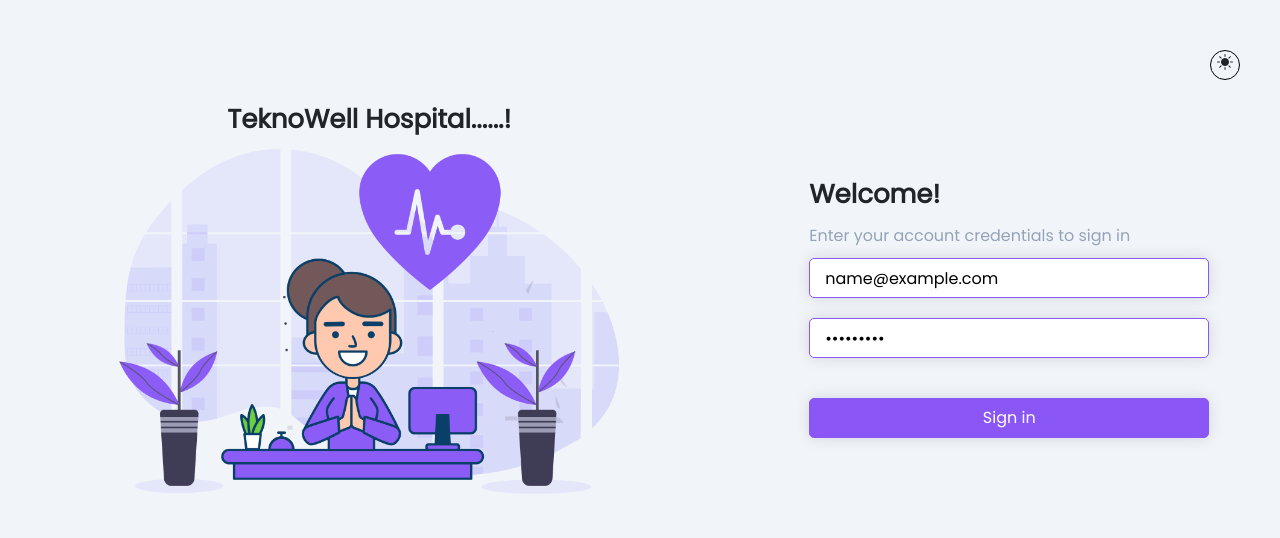
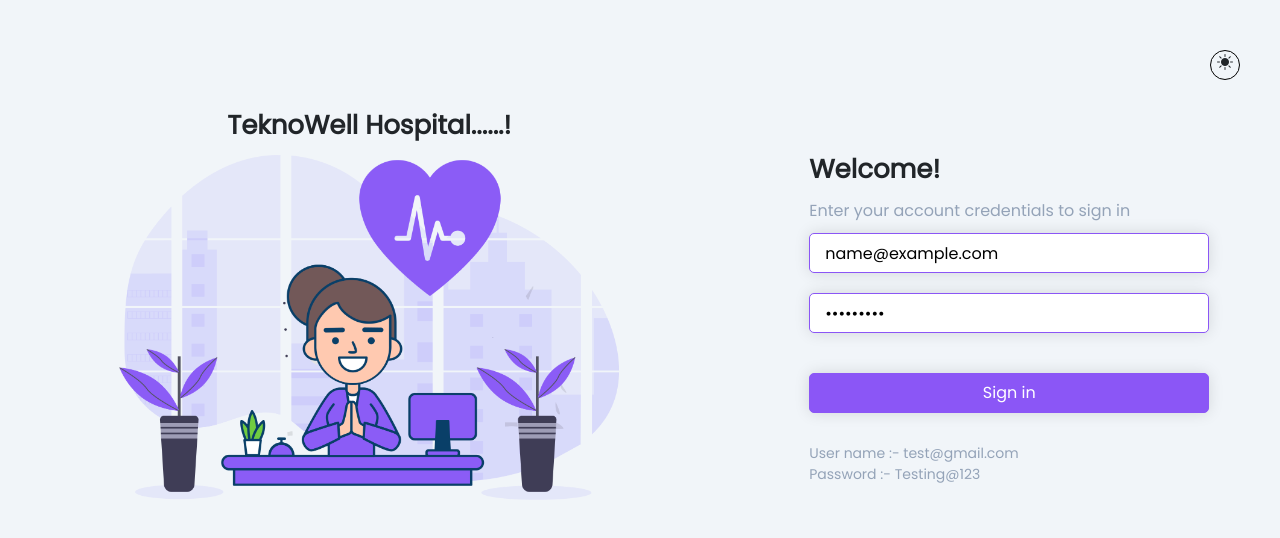
Before and after one commit to vaibhavgholap365/ghanwathospital, a plain HTML site: page index.html in a window 1280 px wide. Both pictures are taken after typing "name@example.com", "Sample123" into the empty fields and a click on the button "Sign in". Drawn offline with nearby package versions, Linux system fonts and the light colour scheme.

Commit message:
Update index.html

```diff
--- a/index.html
+++ b/index.html
@@ -46,6 +46,11 @@
                         <div href="#" class="alt-f-full">
                             <a href="sign-up.html" class="alt-f">
                                 <!-- Sign Up -->
+
+                                <div class="sign-in-title-alt">
+                                        User name :- test@gmail.com <br>
+                                        Password :- Testing@123
+                                    </div>
                             </a>
                         </div>
                     </form>
@@ -84,8 +89,8 @@
             var password = document.getElementById("password").value;
 
             // Predefined email and password
-            var predefinedEmail = "v@gmail.com";
-            var predefinedPassword = "Vaibhav@123";
+            var predefinedEmail = "test@gmail.com";
+            var predefinedPassword = "Testing@123";
 
             // Check if entered email and password match predefined values
             if (email === predefinedEmail && password === predefinedPassword) {
```
